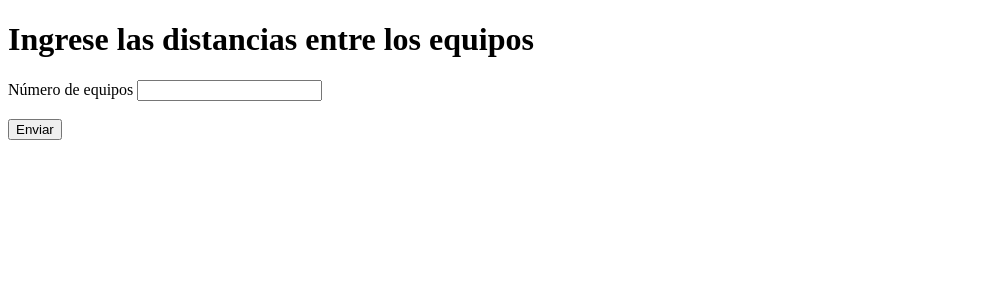
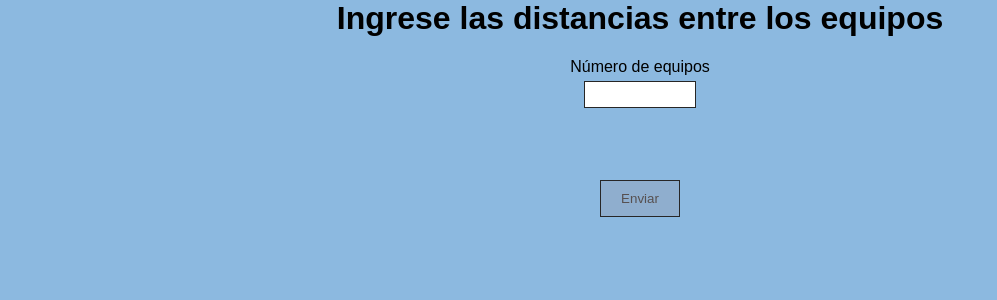
Before and after one commit to JessicaPimentelC/FRONT_PYTHON, a Flask app: page / in a window 1280 px wide. Shown: the top 300 px of the page, without its empty margins (0-997 px from the left). Run offline with Flask 3, Linux system fonts and the light colour scheme.

Commit message:
campos dinamicos, segun el num equipos

```diff
--- a/front.py
+++ b/app.py
@@ -4,7 +4,8 @@ from wtforms import FloatField, IntegerField
 from wtforms.validators import DataRequired
 from wtforms_alchemy import model_form_factory
 
-app = Flask(__name__)
+app = Flask(__name__, static_folder='static')
+
 app.config['SECRET_KEY'] = 'your_secret_key'
 
 BaseModelForm = model_form_factory(FlaskForm)
@@ -26,6 +27,7 @@ def index():
 
         DistanceForm.Meta.model = Distance
         for i in range(num_teams):
+
             field_name = f'distance_{i}'
             field = FloatField(f'Distancia {i}', validators=[DataRequired()])
             setattr(DistanceForm, field_name, field)
@@ -38,15 +40,14 @@ def index():
                 row = []
                 for j in range(num_teams):
                     if i == j:
-                        print("holaaa")
                         row.append(0)
                     else:
-                        field_name = f'distance_{i}'
-                        print("holaaa1")
-                        print(field_name)
+                        field_name = f'distance_{i}_{j}'
                         distance = getattr(form, field_name).data
                         row.append(float(distance))
+                        #print(row)
                 distances.append(row)
+                print(distances)
 
             return 'Distancias almacenadas correctamente.'
 
--- /dev/null
+++ b/static/styless.css
@@ -0,0 +1,71 @@
+/* Estilos generales */
+body {
+    font-family: Arial, sans-serif;
+    margin: 0;
+    padding: 0;
+    background-color: #8cb9e0;
+  }
+
+  .container {
+    max-width: 800px;
+    margin: 0 auto;
+    padding: 20px;
+  }
+
+  h1 {
+    margin-top: 0;
+  }
+
+  form {
+    margin-bottom: 20px;
+  }
+
+  input[type="submit"] {
+    padding: 10px 20px;
+    background-color: #8faece;
+    color: #575050;
+    border: 1px solid #272626;
+    cursor: pointer;
+  }
+
+  /* Estilos para el formulario */
+  label {
+    display: block;
+    margin-bottom: 5px;
+  }
+
+  input[type="number"] {
+    width: 100px;
+    padding: 5px;
+    border: 1px solid #272626;
+  }
+
+  .error {
+    color: red;
+    margin-top: 5px;
+  }
+
+  /* Estilos para las distancias */
+  .team-section {
+    margin-bottom: 20px;
+  }
+
+  .team-section label {
+    font-weight: bold;
+  }
+
+  .team-section .distance-field {
+    margin-left: 20px;
+  }
+  .formulario {
+    width: 100%;
+    max-width: 600px;
+    margin: 0 auto;
+    display: flex;
+    flex-direction: column;
+    justify-content: center;
+    align-items: center;
+  }
+  .titulo {
+    text-align: center;
+  }
--- a/templates/index.html
+++ b/templates/index.html
@@ -2,21 +2,25 @@
 <html>
 <head>
     <title>Formulario de distancias</title>
+    <link rel="stylesheet" type="text/css" href="../static/styless.css">
+
 </head>
 <body>
-    <h1>Ingrese las distancias entre los equipos</h1>
-    <form method="POST" action="/">
+    <h1 class="titulo">Ingrese las distancias entre los equipos</h1>
+    <form method="POST" action="/" class="formulario">
         {{ form.csrf_token }}
         {{ form.num_teams.label }} {{ form.num_teams(size=2, type="number", required="required") }}
         <br><br>
         {% if form.num_teams.data %}
             {% for field in form %}
                 {% if field.name != 'csrf_token' and field.name != 'num_teams' %}
-                    {{ field.label }} {{ field(size=10, type="number", step="0.01", required="required") }}
+                    {{ field.label }} {{ field(size=10, type="number", step="1", required="required", pattern="[0-9]+", min="1") }}
                     <br><br>
                 {% endif %}
             {% endfor %}
         {% endif %}
+        <br><br>
+
         <input type="submit" value="Enviar">
     </form>
 </body>
```
